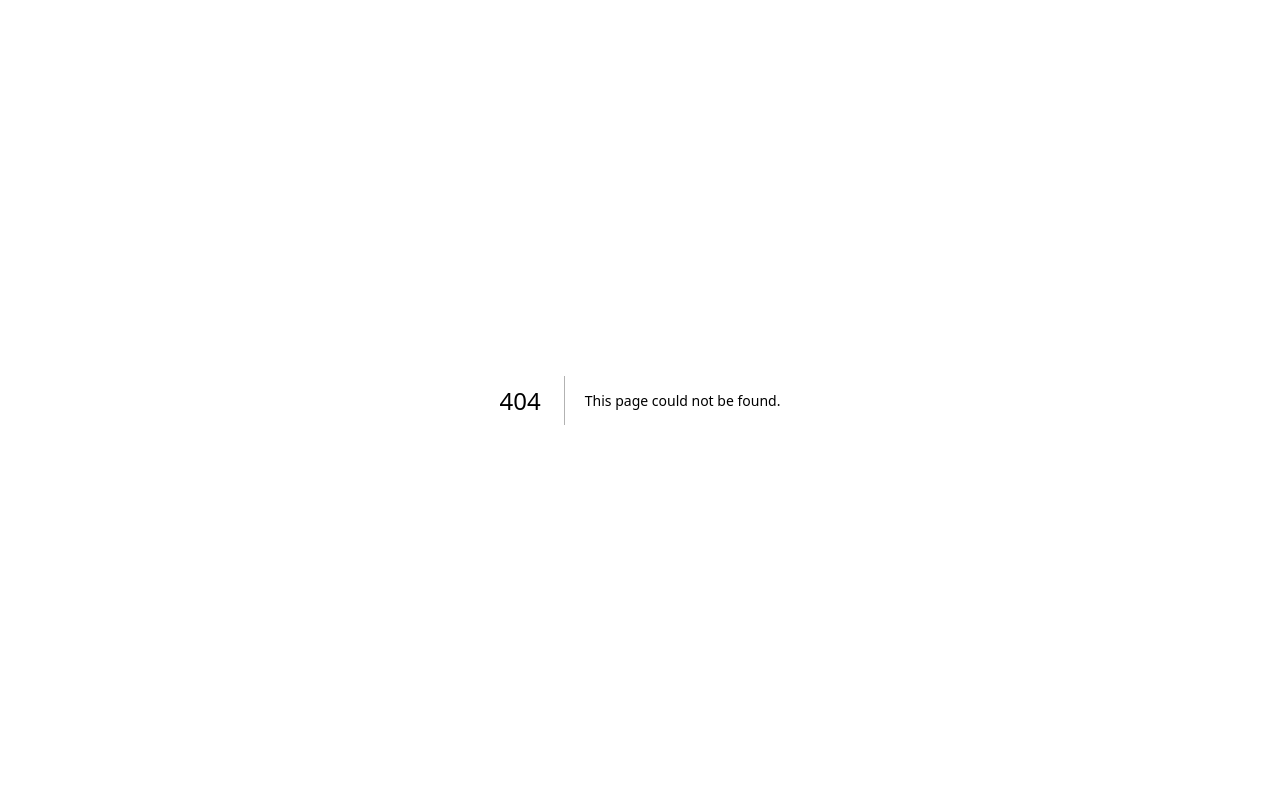
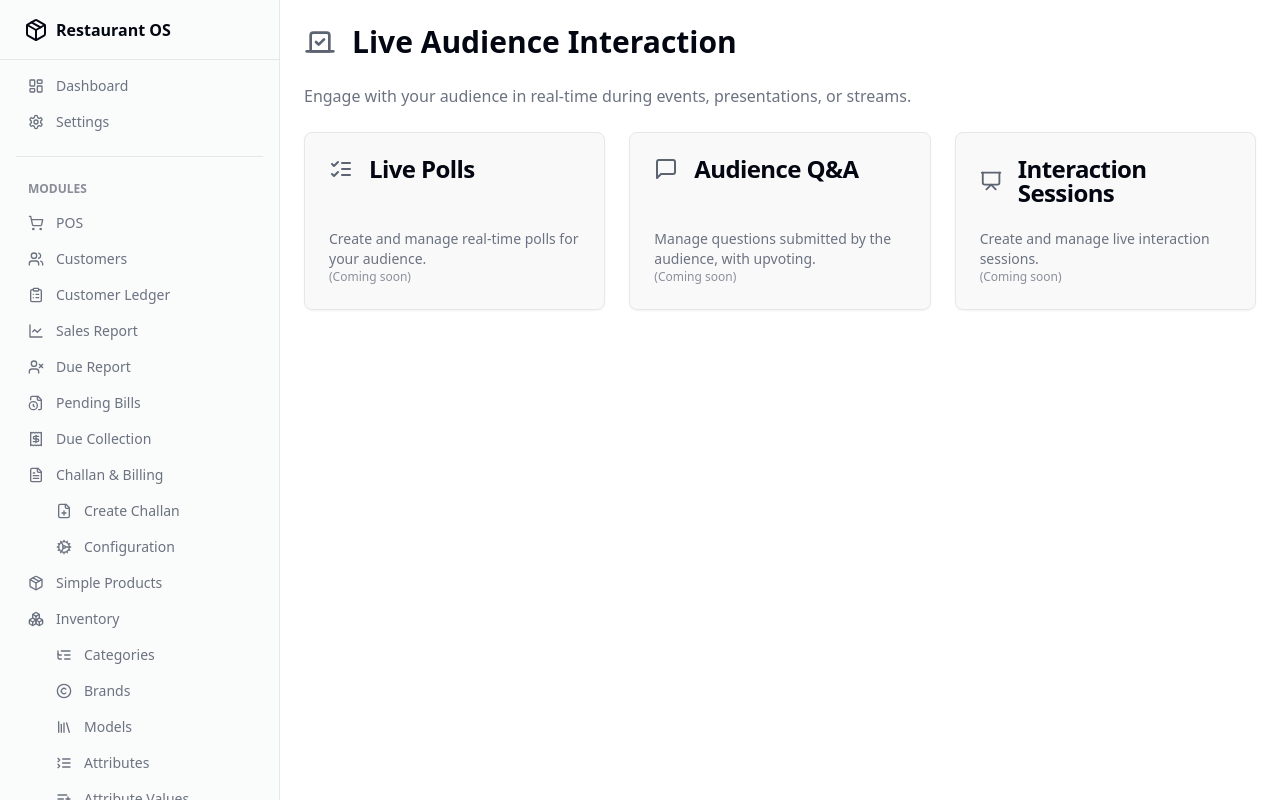
Before and after one commit to rahat1995/Order-Mgt, a Next.js app: page /admin/modules/liveAudienceInteraction in a window 1280 px wide. Before the commit this address had no page. Built offline with nearby package versions, Linux system fonts and the light colour scheme.

Commit message:
dear, need another module, which is fully different module, name "live a

```diff
--- /dev/null
+++ b/src/app/admin/modules/liveAudienceInteraction/page.tsx
@@ -0,0 +1,66 @@
+
+import Link from 'next/link';
+import { Card, CardContent, CardHeader, CardTitle, CardDescription } from '@/components/ui/card';
+import { Vote, MessageSquare, ListChecks, Presentation } from 'lucide-react';
+
+const interactionSubModules = [
+  {
+    href: '/admin/modules/liveAudienceInteraction/polls',
+    icon: ListChecks,
+    title: 'Live Polls',
+    description: 'Create and manage real-time polls for your audience.',
+    enabled: false,
+  },
+  {
+    href: '/admin/modules/liveAudienceInteraction/qa',
+    icon: MessageSquare,
+    title: 'Audience Q&A',
+    description: 'Manage questions submitted by the audience, with upvoting.',
+    enabled: false,
+  },
+  {
+    href: '/admin/modules/liveAudienceInteraction/sessions',
+    icon: Presentation,
+    title: 'Interaction Sessions',
+    description: 'Create and manage live interaction sessions.',
+    enabled: false,
+  },
+];
+
+export default function LiveAudienceInteractionPage() {
+  return (
+    <div className="space-y-6">
+      <div className="flex items-center gap-4">
+        <Vote className="h-8 w-8 text-primary" />
+        <h1 className="text-3xl font-bold">Live Audience Interaction</h1>
+      </div>
+      <p className="text-muted-foreground">
+        Engage with your audience in real-time during events, presentations, or streams.
+      </p>
+
+      <div className="grid grid-cols-1 md:grid-cols-2 lg:grid-cols-3 gap-6">
+        {interactionSubModules.map((module) => (
+          <Card
+            key={module.title}
+            className={`hover:shadow-lg transition-shadow ${!module.enabled ? 'bg-muted/50 cursor-not-allowed' : ''}`}
+          >
+            <Link href={module.enabled ? module.href : '#'} passHref>
+              <div className="h-full flex flex-col justify-between">
+                <CardHeader className="flex flex-row items-center gap-4 space-y-0">
+                  <module.icon className="h-6 w-6 text-primary" />
+                  <CardTitle>{module.title}</CardTitle>
+                </CardHeader>
+                <CardContent>
+                  <p className="text-sm text-muted-foreground">
+                    {module.description}
+                    {!module.enabled && <span className="text-xs block text-primary/70">(Coming soon)</span>}
+                  </p>
+                </CardContent>
+              </div>
+            </Link>
+          </Card>
+        ))}
+      </div>
+    </div>
+  );
+}
--- a/src/components/admin/ModuleManagementForm.tsx
+++ b/src/components/admin/ModuleManagementForm.tsx
@@ -8,7 +8,7 @@ import { Card, CardContent, CardDescription, CardHeader, CardTitle, CardFooter }
 import { Label } from '@/components/ui/label';
 import { Switch } from '@/components/ui/switch';
 import { Button } from '@/components/ui/button';
-import { ShoppingCart, Receipt, Wrench, FileText, Boxes, LayoutGrid, DollarSign, BookUser, Users, ShieldCheck, LineChart, UserX, Package, FileClock, ClipboardList, HandCoins, Archive, MapPin } from 'lucide-react';
+import { ShoppingCart, Receipt, Wrench, FileText, Boxes, LayoutGrid, DollarSign, BookUser, Users, ShieldCheck, LineChart, UserX, Package, FileClock, ClipboardList, HandCoins, Archive, MapPin, Vote } from 'lucide-react';
 
 const modulesData = [
   { key: 'pos', label: 'POS', icon: ShoppingCart, description: 'Menu, order entry, and voucher management.' },
@@ -29,6 +29,7 @@ const modulesData = [
   { key: 'microfinance', label: 'Microfinance', icon: HandCoins, description: 'Manage members, loans, and savings.' },
   { key: 'fixedAssetManagement', label: 'Fixed Assets', icon: Archive, description: 'Manage company assets and depreciation.' },
   { key: 'addressManagement', label: 'Address Data', icon: MapPin, description: 'Manage geographical data like divisions, districts, etc.' },
+  { key: 'liveAudienceInteraction', label: 'Audience Interaction', icon: Vote, description: 'Engage with a live audience via polls and Q&A.' },
   { key: 'userAccessControl', label: 'User Access Control', icon: ShieldCheck, description: 'Define roles and permissions for users.' },
 ] as const;
 
--- a/src/components/admin/Sidebar.tsx
+++ b/src/components/admin/Sidebar.tsx
@@ -56,6 +56,7 @@ import {
   ArrowUpFromDot,
   Shuffle,
   Calculator,
+  Vote,
 } from 'lucide-react';
 import { useSettings } from '@/context/SettingsContext';
 
@@ -148,6 +149,7 @@ const moduleLinks = [
       ]
     },
     { key: 'addressManagement', label: 'Address Data', icon: MapPin, href: '/admin/modules/addressManagement' },
+    { key: 'liveAudienceInteraction', label: 'Live Interaction', icon: Vote, href: '/admin/modules/liveAudienceInteraction' },
     { key: 'userAccessControl', label: 'User Access', icon: ShieldCheck, href: '/admin/modules/userAccessControl' },
 ];
 
--- a/src/types/index.ts
+++ b/src/types/index.ts
@@ -63,6 +63,7 @@ export interface ModuleSettings {
   microfinance: boolean;
   fixedAssetManagement: boolean;
   addressManagement: boolean;
+  liveAudienceInteraction: boolean;
 }
 
 export interface PosSettings {
```
